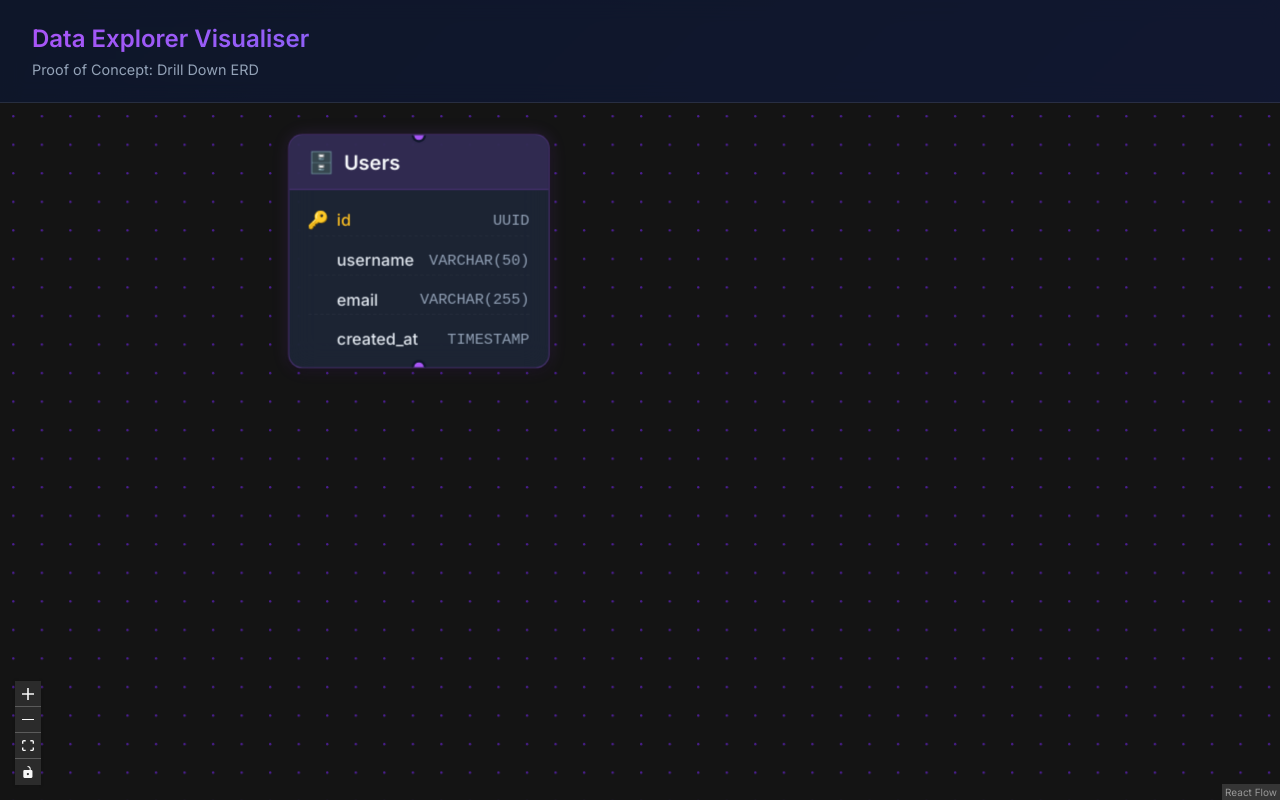
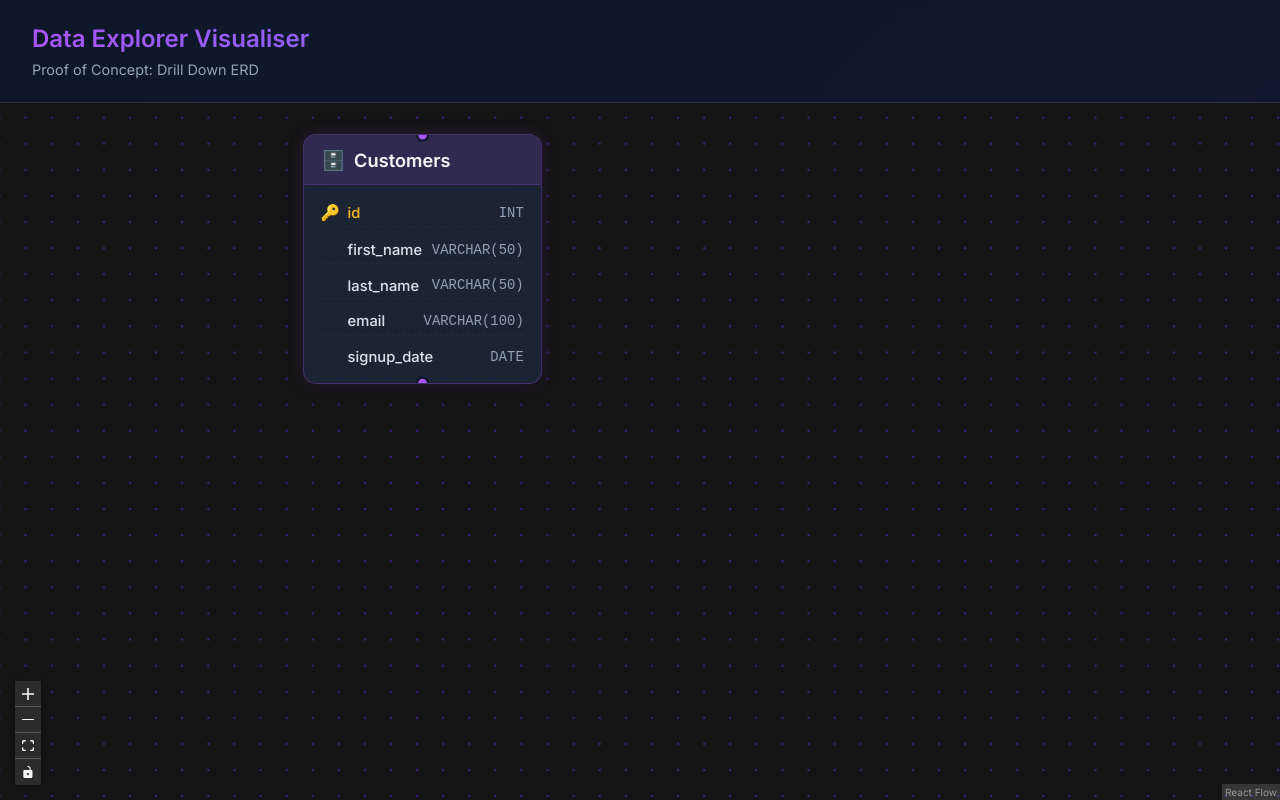
Before and after one commit to CSE-Connect-theAppFactory/Data-Explorer-Visualiser, a React (Vite) app in the folder client/: page / in a window 1280 px wide. Built offline with nearby package versions, Linux system fonts and the light colour scheme.

Commit message:
design/updated it to new json format

```diff
--- a/client/src/App.jsx
+++ b/client/src/App.jsx
@@ -1,4 +1,4 @@
-import React, { useState, useCallback, useEffect } from 'react';
+import { useState, useCallback, useEffect } from 'react';
 import { ReactFlow, Controls, Background, BackgroundVariant, useNodesState, useEdgesState } from '@xyflow/react';
 import '@xyflow/react/dist/style.css';
 import './App.css';
@@ -8,94 +8,90 @@ const nodeTypes = {
   tableNode: TableNode,
 };
 
-const initialNodes = [
+// Dummy data shaped exactly like the output of parseSqlFile()/parseSampleFile()
+// in parser/parseSql.js: an array of { table, columns: [{ name, type }] }.
+const parsedTables = [
   {
-    id: 'users',
-    type: 'tableNode',
-    position: { x: 100, y: 100 },
-    data: {
-      label: 'Users',
-      columns: [
-        { name: 'id', type: 'UUID', isPrimaryKey: true },
-        { name: 'username', type: 'VARCHAR(50)' },
-        { name: 'email', type: 'VARCHAR(255)' },
-        { name: 'created_at', type: 'TIMESTAMP' },
-      ]
-    },
+    table: 'customers',
+    columns: [
+      { name: 'id', type: 'INT' },
+      { name: 'first_name', type: 'VARCHAR(50)' },
+      { name: 'last_name', type: 'VARCHAR(50)' },
+      { name: 'email', type: 'VARCHAR(100)' },
+      { name: 'signup_date', type: 'DATE' },
+    ],
   },
   {
-    id: 'orders',
-    type: 'tableNode',
-    position: { x: 450, y: 100 },
-    data: {
-      label: 'Orders',
-      columns: [
-        { name: 'id', type: 'UUID', isPrimaryKey: true },
-        { name: 'user_id', type: 'UUID', isForeignKey: true },
-        { name: 'total_amount', type: 'DECIMAL(10,2)' },
-        { name: 'status', type: 'VARCHAR(20)' },
-        { name: 'created_at', type: 'TIMESTAMP' },
-      ]
-    },
+    table: 'products',
+    columns: [
+      { name: 'id', type: 'INT' },
+      { name: 'name', type: 'VARCHAR(100)' },
+      { name: 'sku', type: 'VARCHAR(20)' },
+      { name: 'price', type: 'INT' },
+    ],
   },
   {
-    id: 'products',
-    type: 'tableNode',
-    position: { x: 100, y: 400 },
-    data: {
-      label: 'Products',
-      columns: [
-        { name: 'id', type: 'UUID', isPrimaryKey: true },
-        { name: 'name', type: 'VARCHAR(100)' },
-        { name: 'description', type: 'TEXT' },
-        { name: 'price', type: 'DECIMAL(10,2)' },
-        { name: 'stock', type: 'INTEGER' },
-      ]
-    },
-  },
-  {
-    id: 'order_items',
-    type: 'tableNode',
-    position: { x: 450, y: 400 },
-    data: {
-      label: 'Order_Items',
-      columns: [
-        { name: 'id', type: 'UUID', isPrimaryKey: true },
-        { name: 'order_id', type: 'UUID', isForeignKey: true },
-        { name: 'product_id', type: 'UUID', isForeignKey: true },
-        { name: 'quantity', type: 'INTEGER' },
-        { name: 'unit_price', type: 'DECIMAL(10,2)' },
-      ]
-    },
+    table: 'orders',
+    columns: [
+      { name: 'id', type: 'INT' },
+      { name: 'customer_id', type: 'INT' },
+      { name: 'product_id', type: 'INT' },
+      { name: 'quantity', type: 'INT' },
+      { name: 'order_date', type: 'DATE' },
+    ],
   },
 ];
 
-const initialEdges = [
-  {
-    id: 'e-users-orders',
-    source: 'users',
-    target: 'orders',
-    animated: true,
-    style: { stroke: '#38bdf8', strokeWidth: 2 },
-    hidden: true
-  },
-  {
-    id: 'e-orders-order_items',
-    source: 'orders',
-    target: 'order_items',
-    animated: true,
-    style: { stroke: '#38bdf8', strokeWidth: 2 },
-    hidden: true
-  },
-  {
-    id: 'e-products-order_items',
-    source: 'products',
-    target: 'order_items',
-    animated: true,
-    style: { stroke: '#38bdf8', strokeWidth: 2 },
-    hidden: true
-  },
-];
+const GRID_COLUMNS = 2;
+const NODE_SPACING_X = 400;
+const NODE_SPACING_Y = 350;
+
+// The parser only reports column names/types, so primary/foreign keys are
+// inferred by naming convention ('id' / '*_id') and nodes are laid out on a
+// grid, until the parser itself surfaces real key constraints and positions.
+function buildGraphFromTables(tables) {
+  const tableNames = new Set(tables.map((t) => t.table));
+
+  const nodes = tables.map((t, idx) => ({
+    id: t.table,
+    type: 'tableNode',
+    position: {
+      x: (idx % GRID_COLUMNS) * NODE_SPACING_X + 100,
+      y: Math.floor(idx / GRID_COLUMNS) * NODE_SPACING_Y + 100,
+    },
+    data: {
+      label: t.table.charAt(0).toUpperCase() + t.table.slice(1),
+      columns: t.columns.map((col) => ({
+        name: col.name,
+        type: col.type,
+        isPrimaryKey: col.name === 'id',
+        isForeignKey: col.name !== 'id' && col.name.endsWith('_id'),
+      })),
+    },
+  }));
+
+  const edges = [];
+  for (const t of tables) {
+    for (const col of t.columns) {
+      if (col.name === 'id' || !col.name.endsWith('_id')) continue;
+      const referenced = `${col.name.slice(0, -3)}s`; // e.g. customer_id -> customers
+      if (!tableNames.has(referenced) || referenced === t.table) continue;
+      edges.push({
+        id: `e-${referenced}-${t.table}`,
+        source: referenced,
+        target: t.table,
+        animated: true,
+        style: { stroke: '#38bdf8', strokeWidth: 2 },
+        hidden: true,
+      });
+    }
+  }
+
+  return { nodes, edges };
+}
+
+const { nodes: initialNodes, edges: initialEdges } = buildGraphFromTables(parsedTables);
+const rootNodeId = parsedTables[0].table;
 
 function App() {
   const [nodes, setNodes, onNodesChange] = useNodesState(initialNodes);
@@ -106,11 +102,11 @@ function App() {
 
   // Automatically compute graph visibility based on what's expanded
   useEffect(() => {
-    const visibleNodes = new Set(['users']); // Root is always visible
+    const visibleNodes = new Set([rootNodeId]); // Root is always visible
 
     // Breadth-first search to find all reachable visible nodes
-    let queue = ['users'];
-    let visited = new Set(['users']);
+    let queue = [rootNodeId];
+    let visited = new Set([rootNodeId]);
 
     while (queue.length > 0) {
       const currentId = queue.shift();
--- a/client/src/TableNode.jsx
+++ b/client/src/TableNode.jsx
@@ -1,10 +1,11 @@
-import React from 'react';
-import { Handle, Position } from '@xyflow/react';
-import './TableNode.css';
+
+import { Handle, Position } from "@xyflow/react";
+import "./TableNode.css";
 
 export default function TableNode({ data }) {
   // Use data.isRevealed for entry/exit animations
-  const visibilityClass = data.isRevealed ? 'revealed' : 'concealed';
+  const visibilityClass = data.isRevealed ? "revealed" : "concealed";
+  console.log("TableNode data:", data);
 
   return (
     <div className={`table-node premium-table ${visibilityClass}`}>
@@ -15,20 +16,38 @@ export default function TableNode({ data }) {
       </div>
 
       <div className="table-body">
-        {data.columns && data.columns.map((col, idx) => (
-          <div key={idx} className={`table-column ${col.isPrimaryKey ? 'pk-row' : ''} ${col.isForeignKey ? 'fk-row' : ''}`}>
-            <div className="column-left">
-              {col.isPrimaryKey && <span className="key-icon pk" title="Primary Key">🔑</span>}
-              {col.isForeignKey && <span className="key-icon fk" title="Foreign Key">🔗</span>}
-              {!col.isPrimaryKey && !col.isForeignKey && <span className="key-icon spacer"></span>}
-              <span className="column-name">{col.name}</span>
+        {data.columns &&
+          data.columns.map((col, idx) => (
+            <div
+              key={idx}
+              className={`table-column ${col.isPrimaryKey ? "pk-row" : ""} ${col.isForeignKey ? "fk-row" : ""}`}
+            >
+              <div className="column-left">
+                {col.isPrimaryKey && (
+                  <span className="key-icon pk" title="Primary Key">
+                    🔑
+                  </span>
+                )}
+                {col.isForeignKey && (
+                  <span className="key-icon fk" title="Foreign Key">
+                    🔗
+                  </span>
+                )}
+                {!col.isPrimaryKey && !col.isForeignKey && (
+                  <span className="key-icon spacer"></span>
+                )}
+                <span className="column-name">{col.name}</span>
+              </div>
+              <span className="column-type">{col.type}</span>
             </div>
-            <span className="column-type">{col.type}</span>
-          </div>
-        ))}
+          ))}
       </div>
 
-      <Handle type="source" position={Position.Bottom} className="table-handle" />
+      <Handle
+        type="source"
+        position={Position.Bottom}
+        className="table-handle"
+      />
     </div>
   );
 }
```
Also changed, not shown: client/src/page/Visualiser.jsx (added), 1 other file (tests, documents, lock files or other folders).
